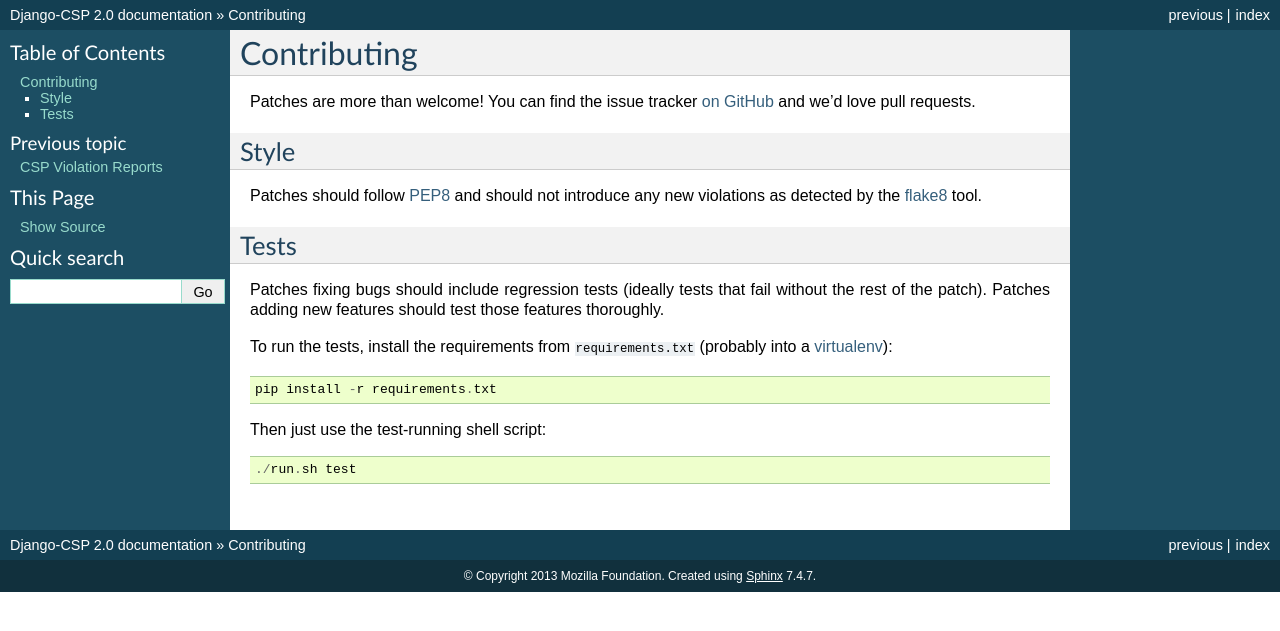
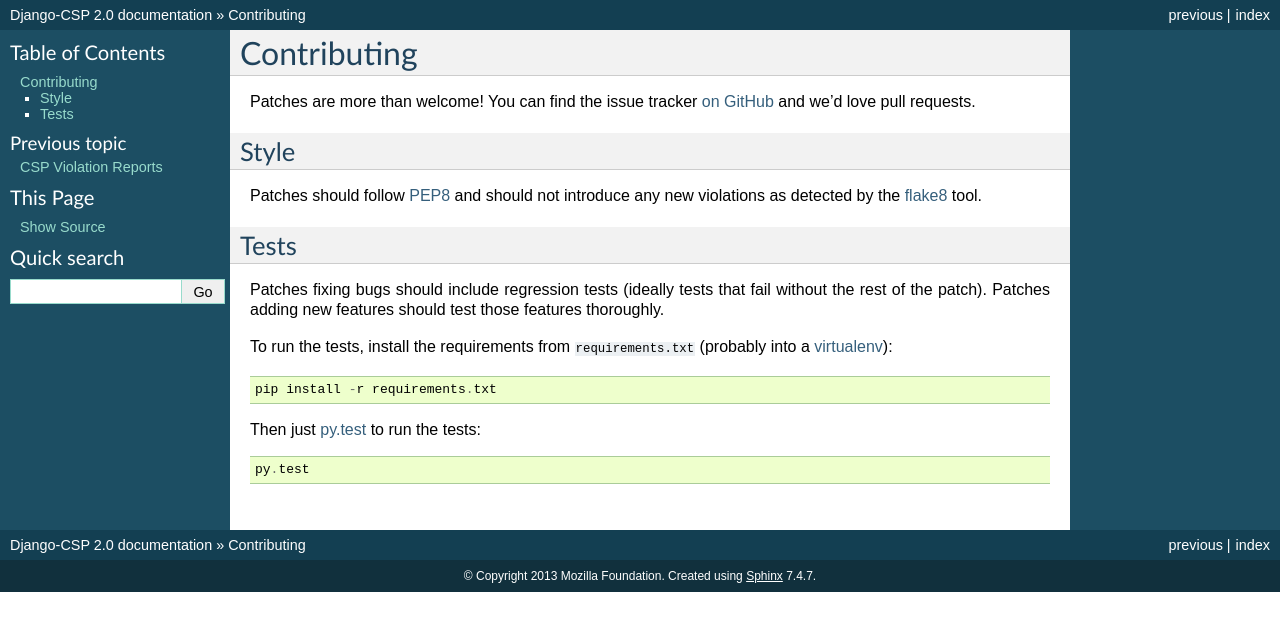
Before and after one commit to mozilla/django-csp, a Sphinx documentation site: the page built from docs/contributing.rst, in a window 1280 px wide. Shown: the top 631 px of the page. Built offline with Sphinx 7.4.7, drawn with Linux system fonts in a browser that asks for light colours.

```diff
--- a/docs/contributing.rst
+++ b/docs/contributing.rst
@@ -28,11 +28,12 @@ To run the tests, install the requirements from ``requirements.txt``
 
     pip install -r requirements.txt
 
-Then just use the test-running shell script::
+Then just `py.test`_ to run the tests::
 
-    ./run.sh test
+    py.test
 
 
 .. _PEP8: http://www.python.org/dev/peps/pep-0008/
 .. _flake8: https://pypi.python.org/pypi/flake8
 .. _virtualenv: http://www.virtualenv.org/
+.. _py.test: https://pytest.org/latest/usage.html
--- a/setup.py
+++ b/setup.py
@@ -42,8 +42,10 @@ setup(
     version=version,
     description='Django Content Security Policy support.',
     long_description=read('README.rst'),
-    author='Christopher Grebs',
-    author_email='cg@webshox.org',
+    author='James Socol',
+    author_email='me@jamessocol.com',
+    maintainer='Christopher Grebs',
+    maintainer_email='cg@webshox.org',
     url='http://github.com/mozilla/django-csp',
     license='BSD',
     packages=find_packages(),
```
